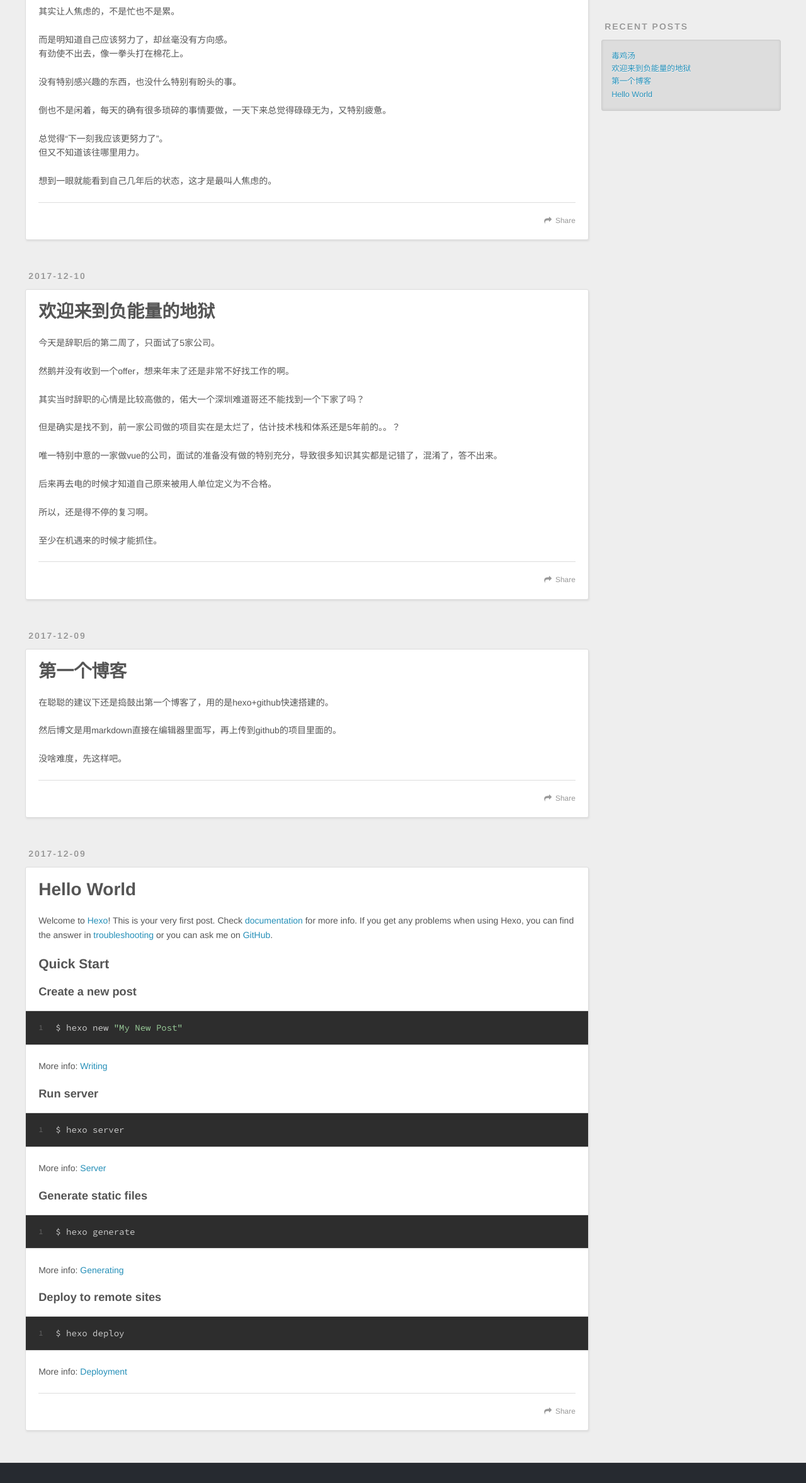
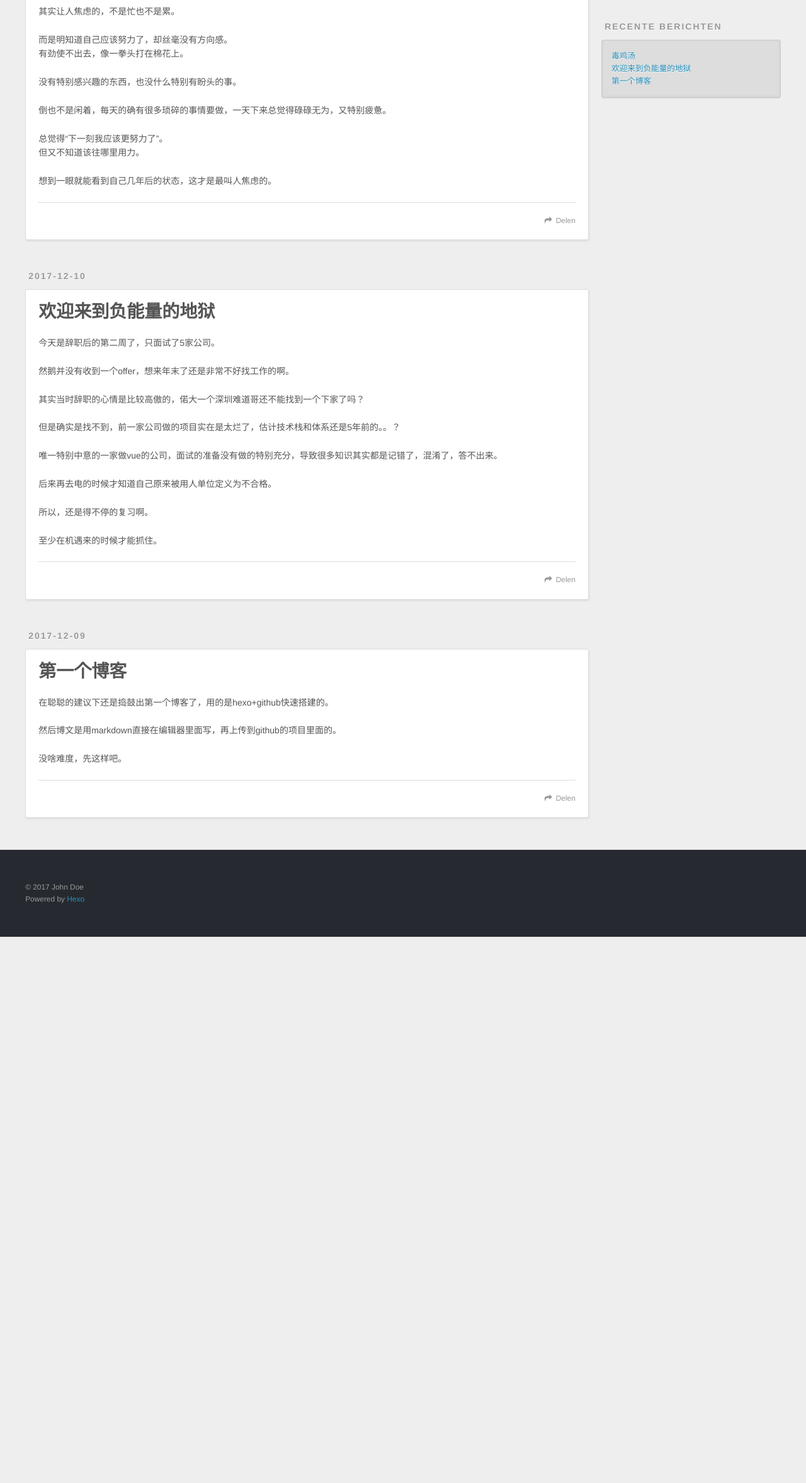
Before and after one commit to tanjie05128/tanjie05128.github.io, a plain HTML site: page index.html in a window 1280 px wide. Shown: the part 446-2800 px from the top of the page at 63% size. After the commit the page ends 1933 px from the top, so only its background shows below. Drawn offline with nearby package versions, Linux system fonts and the light colour scheme.

Commit message:
Site updated: 2017-12-11 14:22:36

```diff
--- a/index.html
+++ b/index.html
@@ -50,7 +50,7 @@
 
           <a id="nav-rss-link" class="nav-icon" href="/atom.xml" title="RSS Feed"></a>
 
-        <a id="nav-search-btn" class="nav-icon" title="Search"></a>
+        <a id="nav-search-btn" class="nav-icon" title="Zoeken"></a>
       </nav>
       <div id="search-form-wrap">
         <form action="//google.com/search" method="get" accept-charset="UTF-8" class="search-form"><input type="search" name="q" class="search-form-input" placeholder="Search"><button type="submit" class="search-form-submit">&#xF002;</button><input type="hidden" name="sitesearch" value="http://yoursite.com"></form>
@@ -93,7 +93,7 @@
 
     </div>
     <footer class="article-footer">
-      <a data-url="http://yoursite.com/2017/12/11/毒鸡汤/" data-id="cjb1t6wuh00010cnc9krm86hw" class="article-share-link">Share</a>
+      <a data-url="http://yoursite.com/2017/12/11/毒鸡汤/" data-id="cjb1t9a6k0002wcnck52vl3ku" class="article-share-link">Delen</a>
 
 
     </footer>
@@ -137,7 +137,7 @@
 
     </div>
     <footer class="article-footer">
-      <a data-url="http://yoursite.com/2017/12/10/何时能够遇到贵人/" data-id="cjb1t7c6x00030cnc4t9fn4l0" class="article-share-link">Share</a>
+      <a data-url="http://yoursite.com/2017/12/10/何时能够遇到贵人/" data-id="cjb1t9a6e0001wcncr4v62z79" class="article-share-link">Delen</a>
 
 
     </footer>
@@ -176,52 +176,7 @@
 
     </div>
     <footer class="article-footer">
-      <a data-url="http://yoursite.com/2017/12/09/Hello-world-0/" data-id="cjb1t6wuo00020cncc9jiijqz" class="article-share-link">Share</a>
-
-
-    </footer>
-  </div>
-
-</article>
-
-
-
-    <article id="post-hello-world" class="article article-type-post" itemscope itemprop="blogPost">
-  <div class="article-meta">
-    <a href="/2017/12/09/hello-world/" class="article-date">
-  <time datetime="2017-12-09T02:42:33.434Z" itemprop="datePublished">2017-12-09</time>
-</a>
-
-  </div>
-  <div class="article-inner">
-
-
-      <header class="article-header">
-
-
-    <h1 itemprop="name">
-      <a class="article-title" href="/2017/12/09/hello-world/">Hello World</a>
-    </h1>
-
-
-      </header>
-
-    <div class="article-entry" itemprop="articleBody">
-
-        <p>Welcome to <a href="https://hexo.io/" target="_blank" rel="noopener">Hexo</a>! This is your very first post. Check <a href="https://hexo.io/docs/" target="_blank" rel="noopener">documentation</a> for more info. If you get any problems when using Hexo, you can find the answer in <a href="https://hexo.io/docs/troubleshooting.html" target="_blank" rel="noopener">troubleshooting</a> or you can ask me on <a href="https://github.com/hexojs/hexo/issues" target="_blank" rel="noopener">GitHub</a>.</p>
-<h2 id="Quick-Start"><a href="#Quick-Start" class="headerlink" title="Quick Start"></a>Quick Start</h2><h3 id="Create-a-new-post"><a href="#Create-a-new-post" class="headerlink" title="Create a new post"></a>Create a new post</h3><figure class="highlight bash"><table><tr><td class="gutter"><pre><span class="line">1</span><br></pre></td><td class="code"><pre><span class="line">$ hexo new <span class="string">"My New Post"</span></span><br></pre></td></tr></table></figure>
-<p>More info: <a href="https://hexo.io/docs/writing.html" target="_blank" rel="noopener">Writing</a></p>
-<h3 id="Run-server"><a href="#Run-server" class="headerlink" title="Run server"></a>Run server</h3><figure class="highlight bash"><table><tr><td class="gutter"><pre><span class="line">1</span><br></pre></td><td class="code"><pre><span class="line">$ hexo server</span><br></pre></td></tr></table></figure>
-<p>More info: <a href="https://hexo.io/docs/server.html" target="_blank" rel="noopener">Server</a></p>
-<h3 id="Generate-static-files"><a href="#Generate-static-files" class="headerlink" title="Generate static files"></a>Generate static files</h3><figure class="highlight bash"><table><tr><td class="gutter"><pre><span class="line">1</span><br></pre></td><td class="code"><pre><span class="line">$ hexo generate</span><br></pre></td></tr></table></figure>
-<p>More info: <a href="https://hexo.io/docs/generating.html" target="_blank" rel="noopener">Generating</a></p>
-<h3 id="Deploy-to-remote-sites"><a href="#Deploy-to-remote-sites" class="headerlink" title="Deploy to remote sites"></a>Deploy to remote sites</h3><figure class="highlight bash"><table><tr><td class="gutter"><pre><span class="line">1</span><br></pre></td><td class="code"><pre><span class="line">$ hexo deploy</span><br></pre></td></tr></table></figure>
-<p>More info: <a href="https://hexo.io/docs/deployment.html" target="_blank" rel="noopener">Deployment</a></p>
-
-
-    </div>
-    <footer class="article-footer">
-      <a data-url="http://yoursite.com/2017/12/09/hello-world/" data-id="cjb1t6wu600000cnc5kdsfd4x" class="article-share-link">Share</a>
+      <a data-url="http://yoursite.com/2017/12/09/Hello-world-0/" data-id="cjb1t9a640000wcncl1xeszfj" class="article-share-link">Delen</a>
 
 
     </footer>
@@ -246,7 +201,7 @@
 
 
   <div class="widget-wrap">
-    <h3 class="widget-title">Archives</h3>
+    <h3 class="widget-title">Archieven</h3>
     <div class="widget">
       <ul class="archive-list"><li class="archive-list-item"><a class="archive-list-link" href="/archives/2017/12/">December 2017</a></li></ul>
     </div>
@@ -256,7 +211,7 @@
 
 
   <div class="widget-wrap">
-    <h3 class="widget-title">Recent Posts</h3>
+    <h3 class="widget-title">Recente berichten</h3>
     <div class="widget">
       <ul>
 
@@ -270,10 +225,6 @@
 
           <li>
             <a href="/2017/12/09/Hello-world-0/">第一个博客</a>
-          </li>
-
-          <li>
-            <a href="/2017/12/09/hello-world/">Hello World</a>
           </li>
 
       </ul>
```
Also changed, not shown: 2017/12/09/Hello-world-0/index.html (+5 -14 lines), 2017/12/10/何时能够遇到贵人/index.html (+6 -10 lines), 2017/12/11/毒鸡汤/index.html (+5 -9 lines), archives/2017/12/index.html (+4 -27 lines), archives/2017/index.html (+4 -27 lines), archives/index.html (+4 -27 lines).
